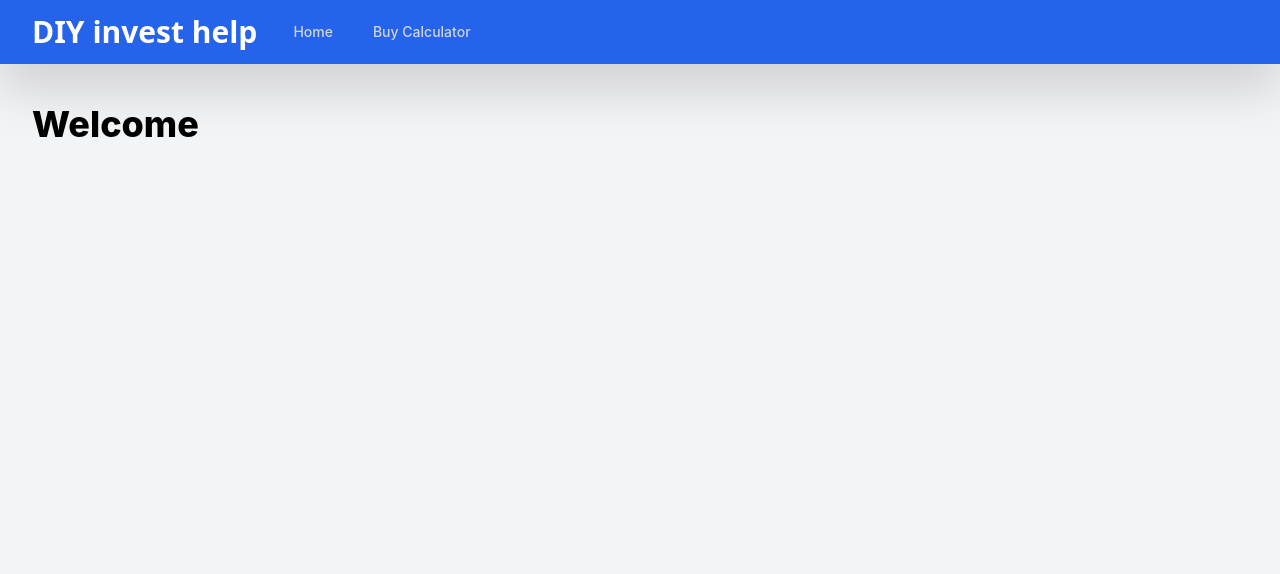
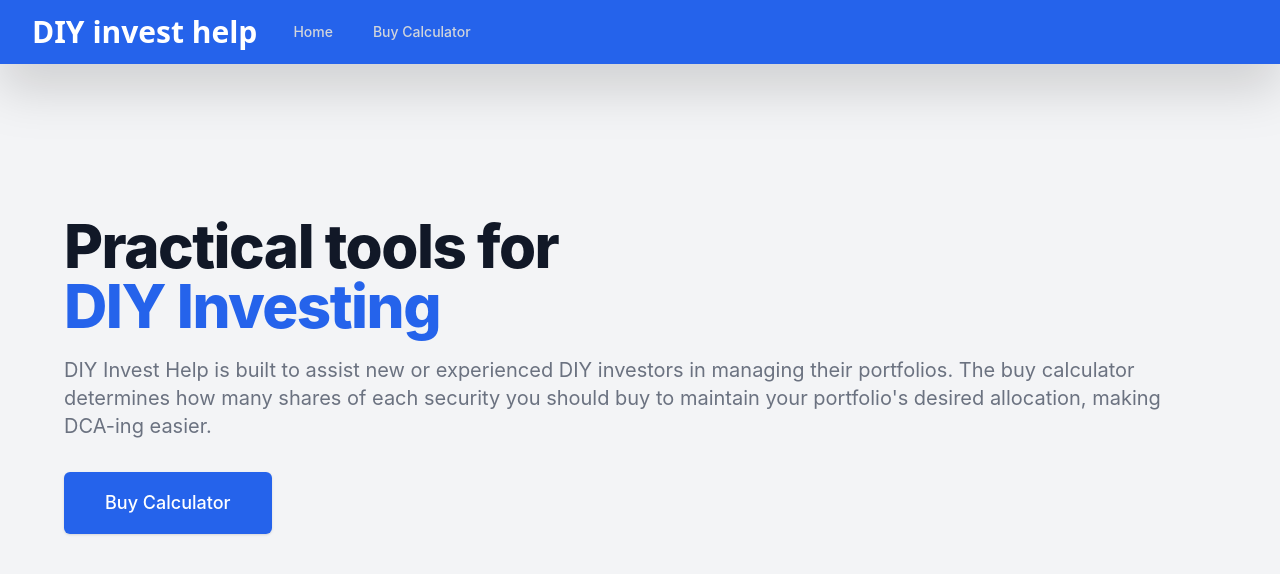
Before and after one commit to LukasKuppers/couch-potato-portfolio, a React (Create React App) app: page / in a window 1280 px wide. Shown: the top 574 px of the page. Built offline with nearby package versions, Linux system fonts and the light colour scheme.

Commit message:
Create home page

```diff
--- a/src/components/pages/WelcomePage.js
+++ b/src/components/pages/WelcomePage.js
@@ -3,9 +3,22 @@ import styles from "../../Styles";
 
 const WelcomePage = () => {
     return (
-        <div className='welcome-page'>
-            <div className="mb-5">
-                <span className={styles.text_title}>Welcome</span>
+        <div className='mt-10 mx-auto px-4 sm:mt-12 sm:px-6 md:mt-16 lg:mt-20 lg:px-8 xl:mt-28'>
+            <div className='sm:text-center lg:text-left'>
+                <h1 className='text-4xl tracking-tight font-extrabold text-gray-900 sm:text-5xl md:text-6xl'>
+                    <span className='block'>Practical tools for</span>
+                    <span className='block text-blue-600'>DIY Investing</span>
+                </h1>
+                <p className='mt-3 text-base text-gray-500 sm:mt-5 sm:text-lg sm:max-w-xl-sm:mx-auto md:text-xl lg:mx-0'>
+                    DIY Invest Help is built to assist new or experienced DIY investors in managing their portfolios. The buy calculator determines how many shares of each security you should buy to maintain your portfolio's desired allocation, making DCA-ing easier.
+                </p>
+                <div className='mt-5 sm:mt-8 sm:flex sm:justify-center lg:justify-start'>
+                    <div className='rounded-md shadow'>
+                        <a href='/buy-calculator' className='w-full flex items-center justify-center px-8 py-3 border border-transparent text-base font-medium rounded-md text-white bg-blue-600 hover:bg-blue-700 md:py-4 md:text-lg md:px-10'>
+                            Buy Calculator
+                        </a>
+                    </div>
+                </div>
             </div>
         </div>
     );
```
